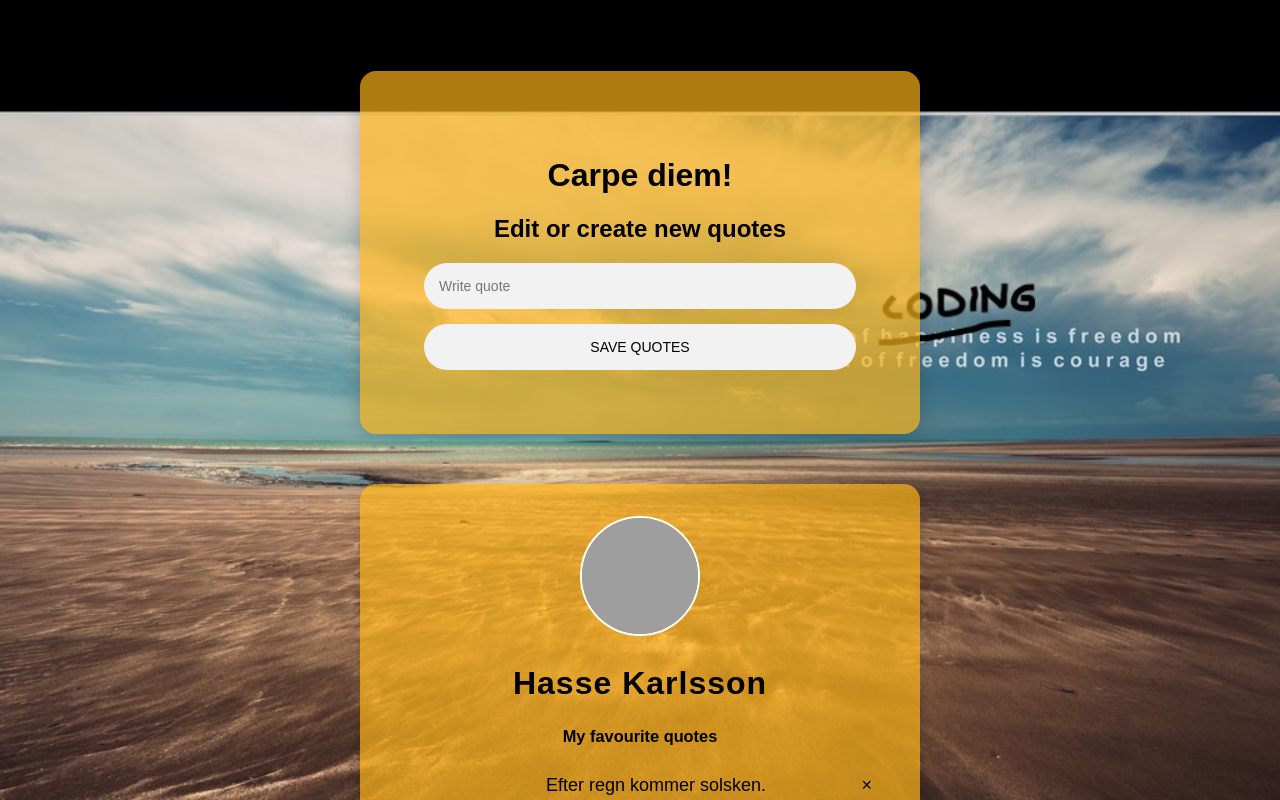
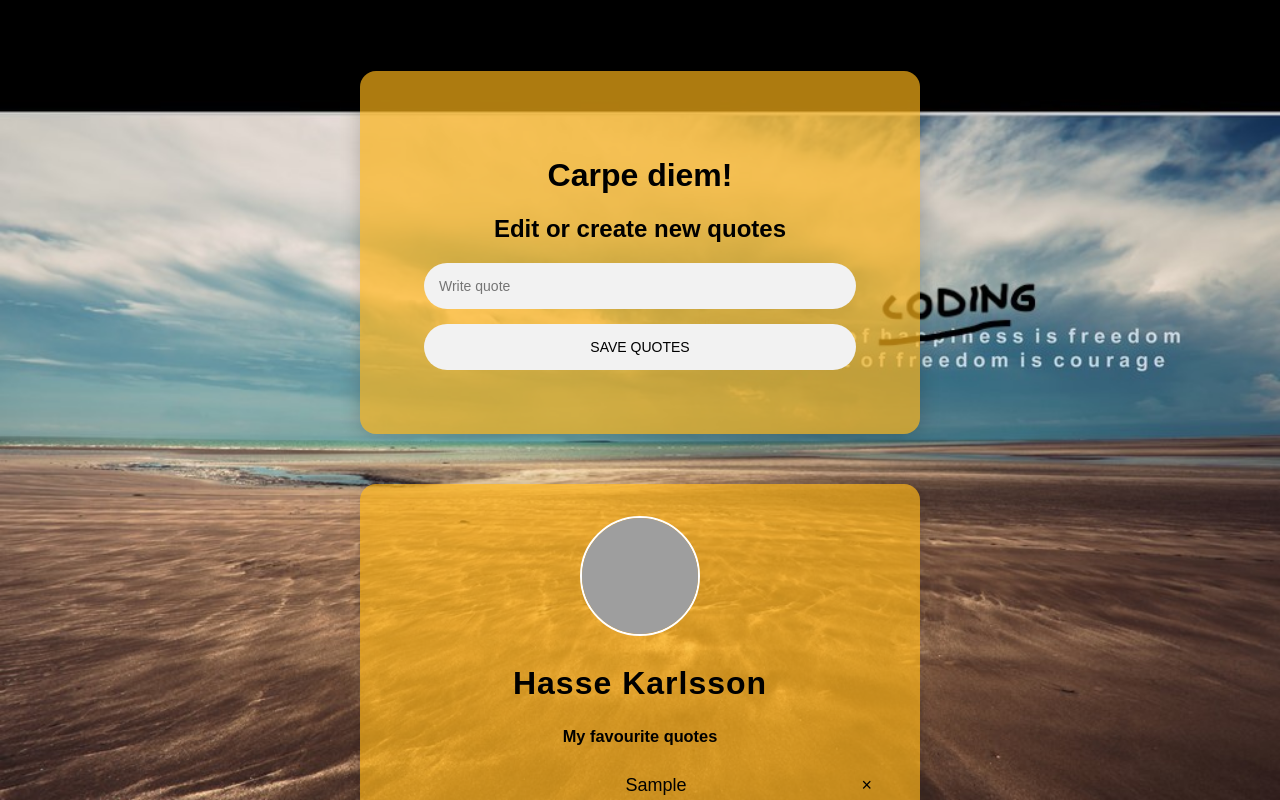
Before and after one commit to 1974pontus/mongoDB-app, a website: page public/profile.html in a window 1280 px wide. Both pictures are taken after typing "Sample" into the empty fields and a click on the button "SAVE QUOTES". Shown: the top 800 px of the page. Drawn offline with Linux system fonts and the light colour scheme; grey boxes are pictures that could not be loaded.

Commit message:
slow progress

```diff
--- a/public/profile.css
+++ b/public/profile.css
@@ -86,7 +86,7 @@ ul li {
 }
 
 .close:hover {
-  background: rgba(212, 151, 20, 0.849);
+  background: rgba(182, 130, 19, 0.849);
   border-radius: 50%;
   color: white;
 }
--- a/public/profile.html
+++ b/public/profile.html
@@ -4,7 +4,6 @@
     <meta charset="UTF-8" />
     <meta name="viewport" content="width=device-width, initial-scale=1.0" />
     <title>Best quotes</title>
-    <link rel="stylesheet" href="https://cdnjs.cloudflare.com/ajax/libs/font-awesome/5.13.0/js/all.min.js">
     <link rel="stylesheet" href="profile.css" />
     <script defer type="text/javascript" src="profile.js"></script>
   </head>
@@ -28,8 +27,6 @@
           <h2 class="profile-name">Hasse Karlsson</h2>
           <h3 class="profile-position">My favourite quotes</h3>
           <ul id="quoteList" class="profile-body">
-            <li>Efter regn kommer solsken.</li>
-            <li>Små grytor har också öron.</li>
 
           </ul>
         </div>
--- a/public/profile.js
+++ b/public/profile.js
@@ -1,14 +1,13 @@
 let quotes = ['carpe diem', 'efter regn kommer solsken', 'expelliarmo']
 let user = ['per karlsson']
-
 
 
 // Create a new list item when clicking on the "Save quotes" button
 function quoteSaver() {
   event.preventDefault()
-  var li = document.createElement("li");
-  var inputValue = document.getElementById("myQuotes").value;
-  var t = document.createTextNode(inputValue);
+  const li = document.createElement("li");
+  let inputValue = document.getElementById("myQuotes").value;
+  let t = document.createTextNode(inputValue);
   console.log(inputValue)
 
   li.appendChild(t);
@@ -19,15 +18,15 @@ function quoteSaver() {
   }
   document.getElementById("myQuotes").value = "";
 
-  var span = document.createElement("SPAN");
-  var txt = document.createTextNode("\u00D7");
+  let span = document.createElement("SPAN");
+  let txt = document.createTextNode("\u00D7");
   span.className = "close";
   span.appendChild(txt);
   li.appendChild(span);
 
   for (i = 0; i < close.length; i++) {
     close[i].onclick = function() {
-      var div = this.parentElement;
+      let div = this.parentElement;
       div.style.display = "none";
     }
   }
@@ -37,19 +36,19 @@ function quoteSaver() {
 var myNodelist = document.getElementsByTagName("li");
 var i;
 for (i = 0; i < myNodelist.length; i++) {
-  var span = document.createElement("SPAN");
-  var txt = document.createTextNode("\u00D7");
+  let span = document.createElement("SPAN");
+  let txt = document.createTextNode("\u00D7");
   span.className = "close";
   span.appendChild(txt);
   myNodelist[i].appendChild(span);
  }
 
 // Click on a close button to hide the current list item
-var close = document.getElementsByClassName("close");
-var i;
-for (i = 0; i < close.length; i++) {
+let close = document.getElementsByClassName("close");
+
+for (let i = 0; i < close.length; i++) {
   close[i].onclick = function () {
-    var div = this.parentElement;
+    let div = this.parentElement;
     div.style.display = "none";
   }
 }
```
